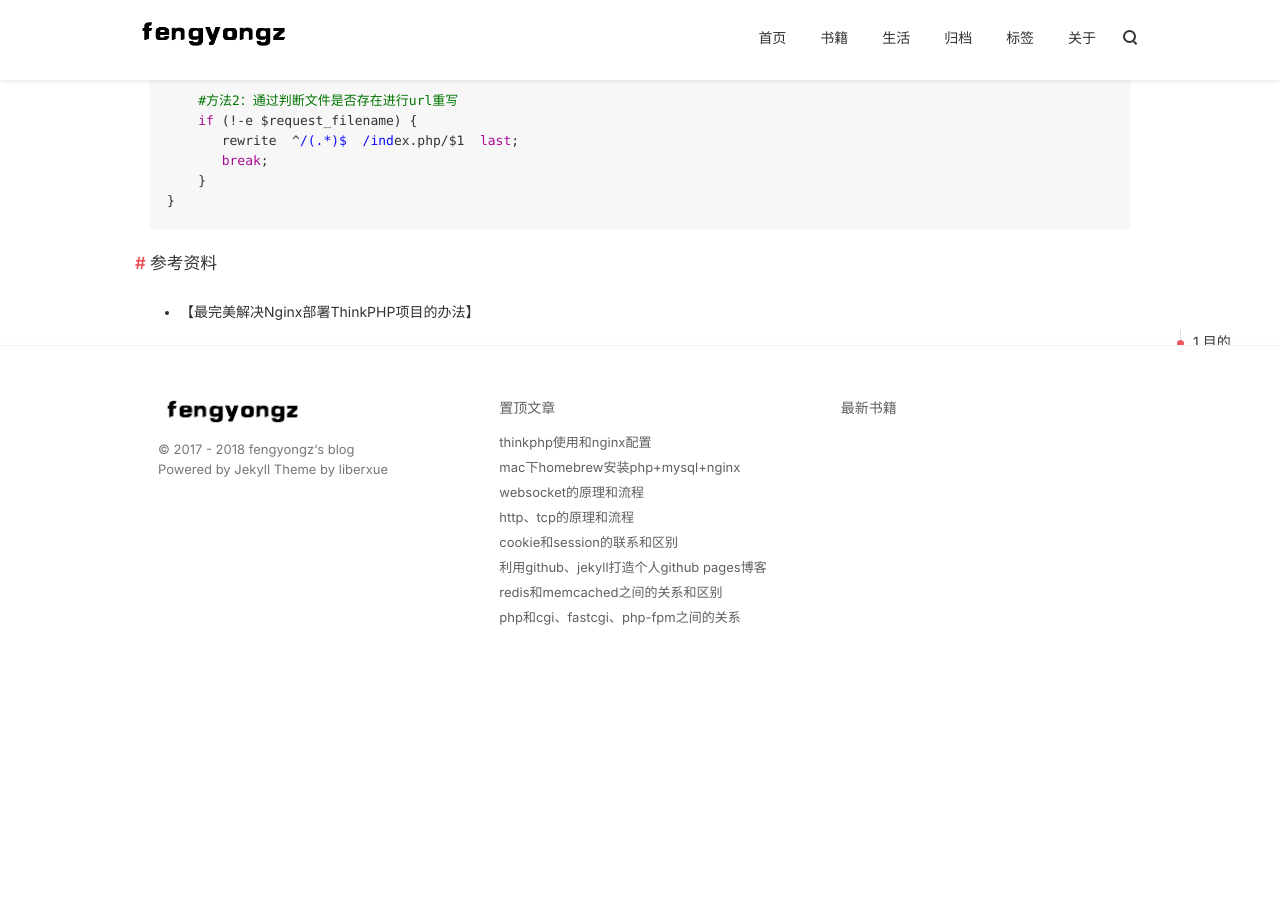
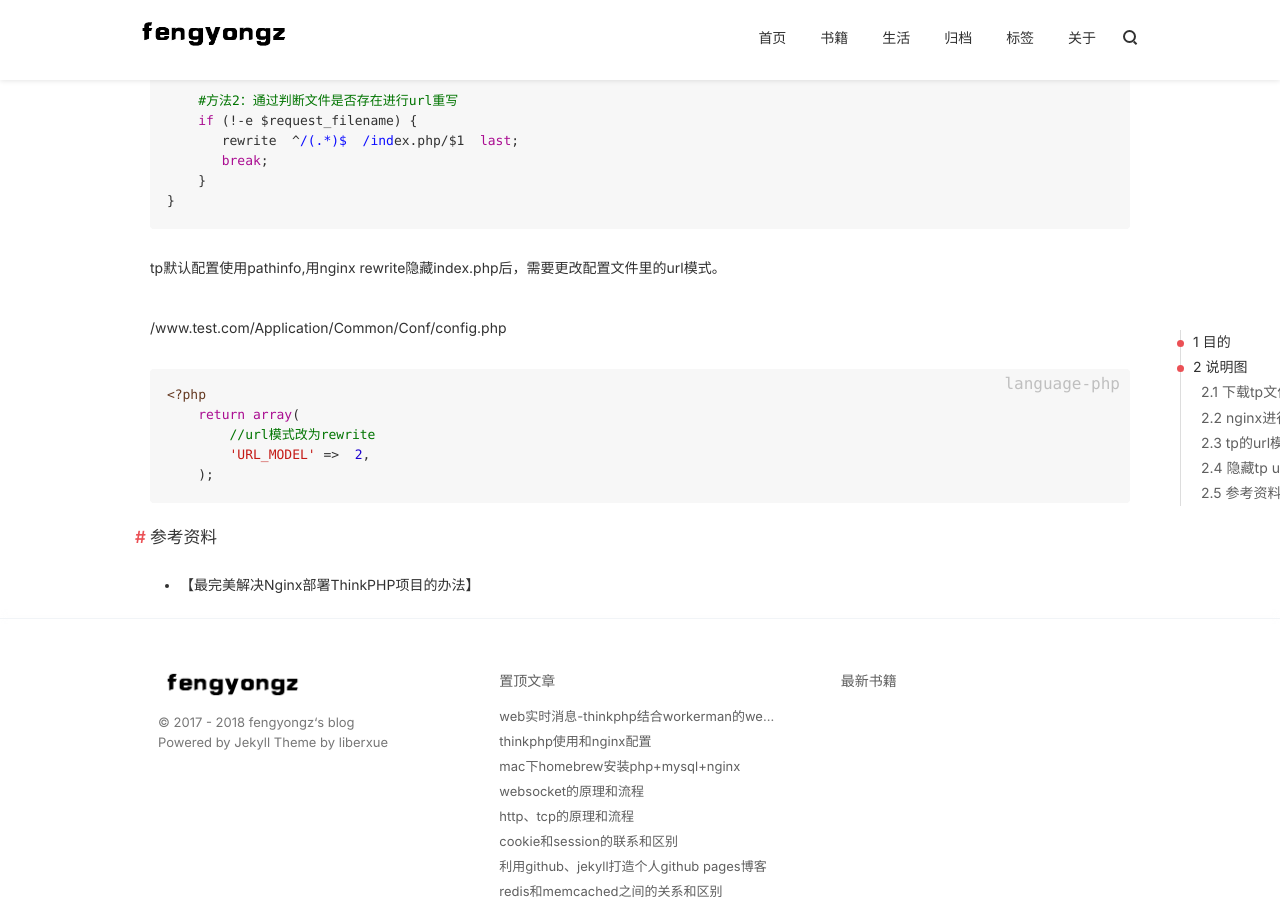
Before and after one commit to fengyongz/fengyongz.github.io, a Jekyll site: the page built from _posts/thinkphp/2018-05-05-thinkphp.md, in a window 1280 px wide and 900 px high, scrolled down 2672 px. Built offline with Jekyll 4.4.1, drawn with Linux system fonts in a browser that asks for light colours; nearby versions of some CDN libraries; comment, search, counter and statistics services are not loaded; before the commit the page ends 3368 px from its top, so only the background shows below that; some of the changed lines change nothing that is shown.

Commit message:
发布文章

```diff
--- a/_posts/thinkphp/2018-05-05-thinkphp.md
+++ b/_posts/thinkphp/2018-05-05-thinkphp.md
@@ -70,6 +70,7 @@
         include        fastcgi_params;
     }
 
+
 ### 隐藏tp url中的index.php
 
 访问链接：http://www.test.com/home/index/index。
@@ -88,6 +89,16 @@
         }
     }
 
+tp默认配置使用pathinfo,用nginx rewrite隐藏index.php后，需要更改配置文件里的url模式。
+
+/www.test.com/Application/Common/Conf/config.php
+
+    <?php
+        return array(
+            //url模式改为rewrite
+            'URL_MODEL' =>  2,
+        );
+
 ### 参考资料
 
 - [【最完美解决Nginx部署ThinkPHP项目的办法】](https://blog.csdn.net/tinico/article/details/18033573)
--- /dev/null
+++ b/_posts/workerman/2018-05-05-workermen-msg-base-on-thinkphp.md
@@ -0,0 +1,165 @@
+---
+layout: blog
+istop: true
+title: "web实时消息-thinkphp结合workerman的web-msg-sender项目"
+keywords: "thinkphp|workermen|web-msg-sender|实时消息"
+background-image: /style/images/BlankPortrait_201805051.png
+date:  2018-05-05 14:35
+category: workermen
+tags:
+- workermen
+- thinkphp
+- web-msg-sender
+- 实时消息
+---
+
+# 目的
+
+workerman是一个支持长连接的socket框架，基于php开发。web-msg-sender则是基于workerman二次开发的实时消息推送项目，不依赖nginx的单独运行程序。
+
+由此，可用于网站的会员实时消息推送等功能，这里做一个原理的了解和记录。
+
+# 说明图
+
+先看下说明图，了解大概tp和workerman之间的相互联系。
+[![说明图]({{site.url}}/style/images/BlankPortrait_201805051.png)]({{site.url}}/style/images/BlankPortrait_201805051.png)
+
+
+
+### 配置workerman项目：web-msg-sender
+
+- 检查wokerman所需的php扩展包：libevent、pcntl
+- 下载web-msg-sender文件，composer install安装依赖包
+- `php start.php start` 启动，socket监听2120+worker监听2123
+
+    /usr/local/opt/php@5.6/bin/php start.php start
+
+    Workerman[start.php] start in DEBUG mode
+    ----------------------- WORKERMAN -----------------------------
+    Workerman version:3.5.6          PHP version:5.6.35
+    ------------------------ WORKERS -------------------------------
+    user          worker        listen                   processes status
+    von           PHPSocketIO   socketIO://0.0.0.0:2120   1         [OK]
+    von           WebServer     http://0.0.0.0:2123       1         [OK]
+    ----------------------------------------------------------------
+
+监听2123的webserver，其实不需要，只是start.php里默认启动了,它还默认启动了监听接受推送信息的worker，监听2121，可通过查看端口进行检查。
+
+    lsof -i:2121
+
+    COMMAND   PID USER   FD   TYPE             DEVICE SIZE/OFF NODE NAME
+    php     73170  von    6u  IPv4 0xf9ab00642fee1da7      0t0  TCP *:scientia-ssdb (LISTEN)
+
+### 请求处理过程
+
+- 客户端请求首页，nginx转发请求到tp项目里，解析后并返回响应。
+- 首页含有ws请求，socket 2120接收请求并响应。
+- tp项目触发推送消息动作，push msg给 worker 2121。
+- worker 2121接收数据，推送消息到socket，socket传输数据实时在首页显示。
+
+### 代码示例
+
+访问：http://www.test.php 解析index.html，包含ws请求
+
+/www.test.com/Application/Home/View/Index/index.html
+
+    <strong id="count"></strong><h1 id="target"></h1>
+    <script src="http://cdn.bootcss.com/jquery/3.1.0/jquery.min.js"></script>
+    <script src='http://cdn.bootcss.com/socket.io/1.3.7/socket.io.js'></script>
+    <script>
+        jQuery(function ($) {
+            // 连接服务端
+            var socket = io('http://127.0.0.1:2120'); //这里当然填写真实的地址了
+            // uid可以是自己网站的用户id，以便针对uid推送以及统计在线人数
+            uid = 123;
+            // socket连接后以uid登录
+            socket.on('connect', function () {
+                socket.emit('login', uid);
+            });
+            // 后端推送来消息时
+            socket.on('new_msg', function (msg) {
+                console.log("收到消息：" + msg);
+                $('#target').append(msg).append('<br>');
+            });
+            // 后端推送来在线数据时
+            socket.on('update_online_count', function (online_stat) {
+                console.log(online_stat);
+                $('#count').html(online_stat);
+            });
+        })
+    </script>
+
+访问：http://www.test.php/home/index/pushmsg?uid=123
+
+触发推送消息动作，正常是业务逻辑触发，此处调试为手动触发
+
+/www.test.com/Application/Home/Controller/IndexController.class.php
+
+    <?php
+    namespace Home\Controller;
+    use Think\Controller;
+    use Lib\Event\PushEvent;
+    class IndexController extends Controller {
+        public function index(){
+            $this->display();
+        }
+        public function pushMsg(){
+            $string = 'Man Always Remember Love Because Of Romance Only';
+            $uid = isset($_GET['uid'])?$_GET['uid']:'';
+            $push = new PushEvent();
+            $push->setUser($uid)->setContent($string)->push();
+        }
+    }
+
+为了PushEvent扩展类，新增一个扩展库，配置文件添加新的命名空间
+
+/www.test.com/Application/Common/Conf/config.php
+
+    <?php
+        return array(
+            //自定义扩展
+            'Lib'     => APP_PATH.'Lib',
+        );
+
+/www.test.com/Application/Lib/Event/PushEvent.class.php
+
+    <?php
+        namespace Lib\Event;
+        class PushEvent
+        {
+            protected $to_user = '';
+            protected $push_api_url = 'http://127.0.0.1:2121/';
+            protected $content = '';
+            public function setUser($user = '')
+            {
+                $this->to_user = $user ? : '';
+                return $this;
+            }
+            public function setContent($content = '')
+            {
+                $this->content = $content;
+                return $this;
+            }
+            public function push()
+            {
+                $data = [
+                    'type' => 'publish',
+                    'content' => $this->content,
+                    'to' => $this->to_user,
+                ];
+                $ch = curl_init ();
+                curl_setopt($ch, CURLOPT_URL, $this->push_api_url);
+                curl_setopt($ch, CURLOPT_POST, 1);
+                curl_setopt($ch, CURLOPT_HEADER, 0);
+                curl_setopt($ch, CURLOPT_RETURNTRANSFER, 1);
+                curl_setopt($ch, CURLOPT_POSTFIELDS, $data);
+                curl_setopt($ch, CURLOPT_HTTPHEADER, array('Expect:'));
+                $res = curl_exec($ch);
+                curl_close($ch);
+                dump($res);
+            }
+        }
+
+### 参考资料
+
+- [【最完美解决Nginx部署ThinkPHP项目的办法】](https://blog.csdn.net/tinico/article/details/18033573)
```
Also changed, not shown: style/images/BlankPortrait_201805051.png (added).
